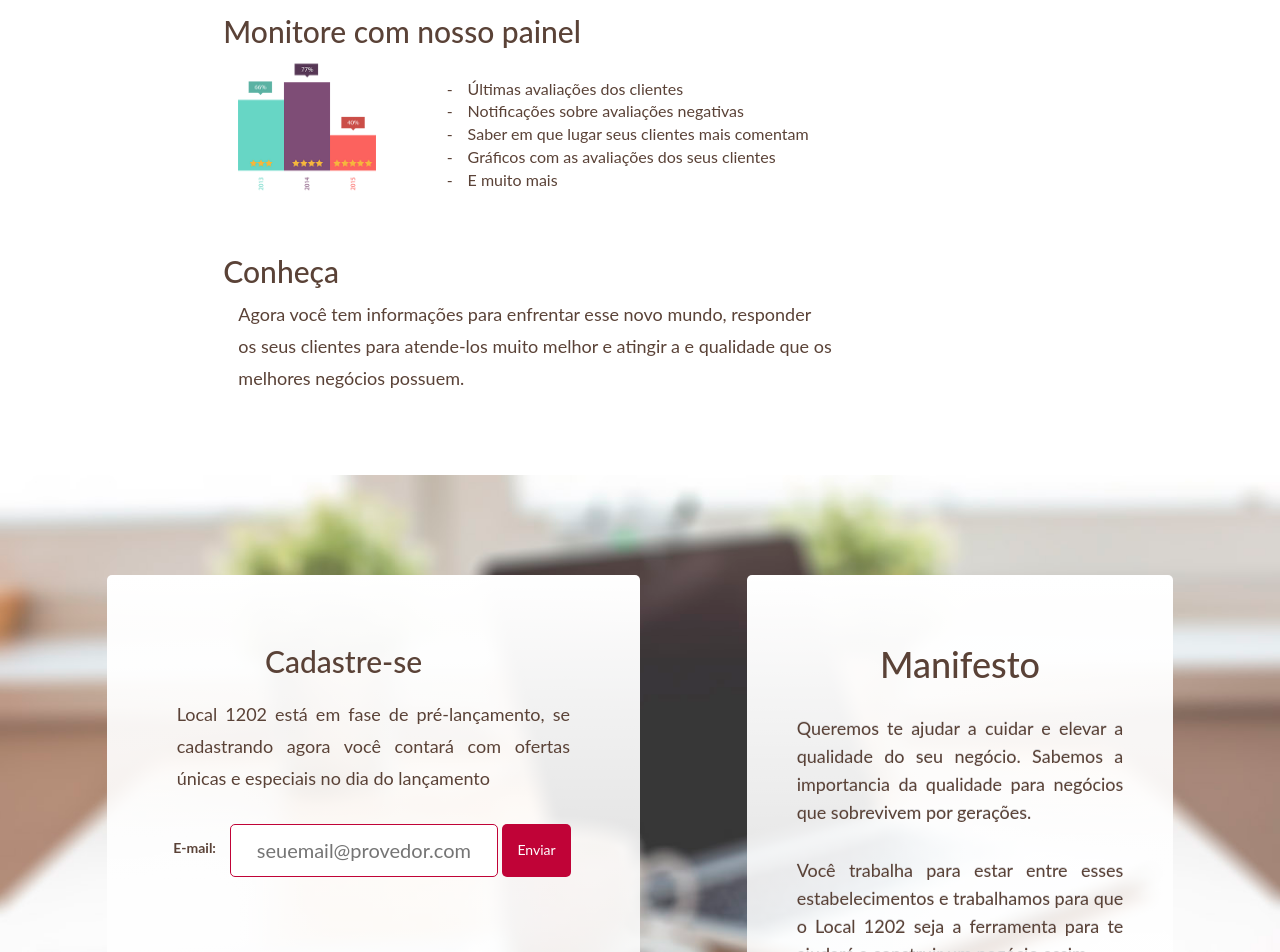
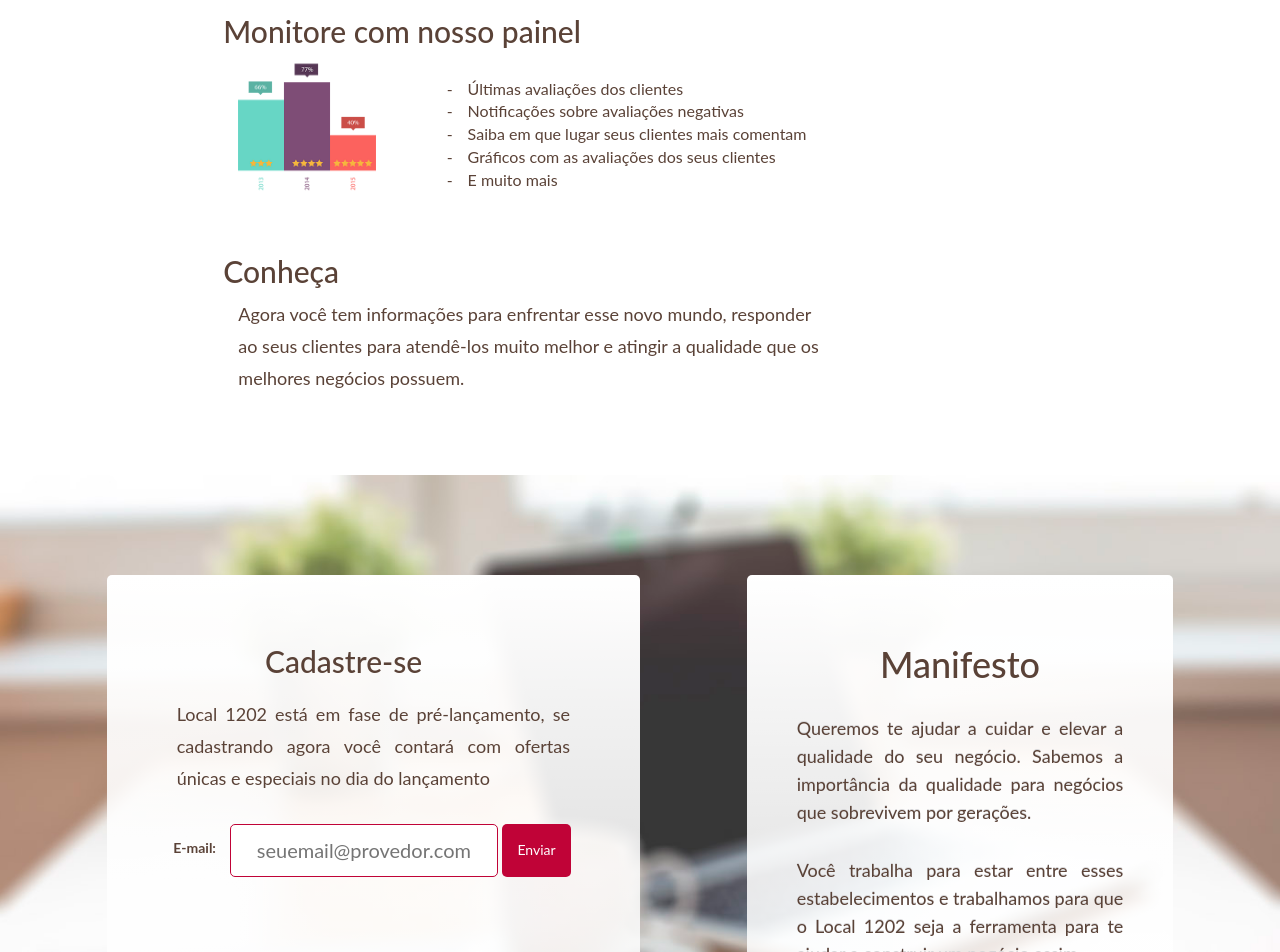
Before and after one commit to flpms/1202, a website: page index.html in a window 1280 px wide. Shown: the part 1960-2912 px from the top of the page. Drawn offline with Linux system fonts and the light colour scheme.

Commit message:
Spelling correction

```diff
--- a/index.html
+++ b/index.html
@@ -88,7 +88,7 @@
                 <ul class="col-md-6 features">
                     <li>Últimas avaliações dos clientes</li>
                     <li>Notificações sobre avaliações negativas</li>
-                    <li>Saber em que lugar seus clientes mais comentam</li>
+                    <li>Saiba em que lugar seus clientes mais comentam</li>
                     <li>Gráficos com as avaliações dos seus clientes</li>
                     <li>E muito mais</li>
                 </ul>
@@ -97,8 +97,8 @@
             <article class="col-md-12 line">
                 <h2 class="col-md-offset-2">Conheça</h2>
                 <p class="col-md-offset-2 col-md-6 final-explain">Agora você tem
-                    informações para enfrentar esse novo mundo, responder os seus
-                    clientes para atende-los muito melhor e atingir a e qualidade
+                    informações para enfrentar esse novo mundo, responder ao seus
+                    clientes para atendê-los muito melhor e atingir a qualidade
                     que os melhores negócios possuem.
                 </p>
 
@@ -126,13 +126,13 @@
                 <h1 class="text-center">Manifesto</h1>
                 <p>
                     Queremos te ajudar a cuidar e elevar a qualidade do seu negócio.
-                    Sabemos a importancia da qualidade para negócios que sobrevivem
+                    Sabemos a importância da qualidade para negócios que sobrevivem
                     por gerações.
                 </p>
                 <p>
                     Você trabalha para estar entre esses estabelecimentos e
                     trabalhamos para que o Local 1202 seja a ferramenta para te
-                    ajudará a construir um negócio assim.
+                    ajudar a construir um negócio assim.
                 </p>
             </article>
         </div>
```
